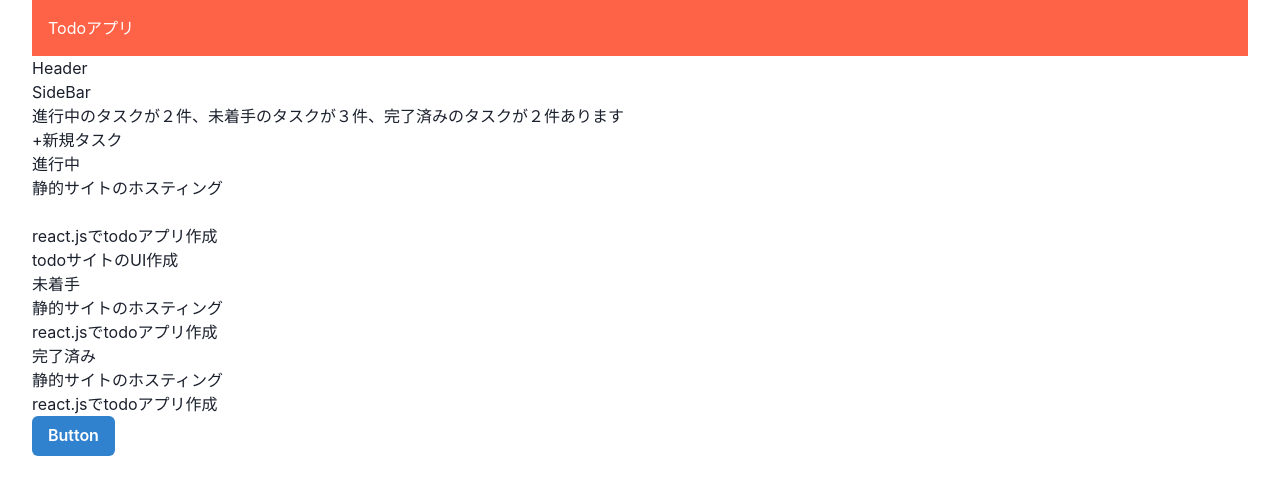
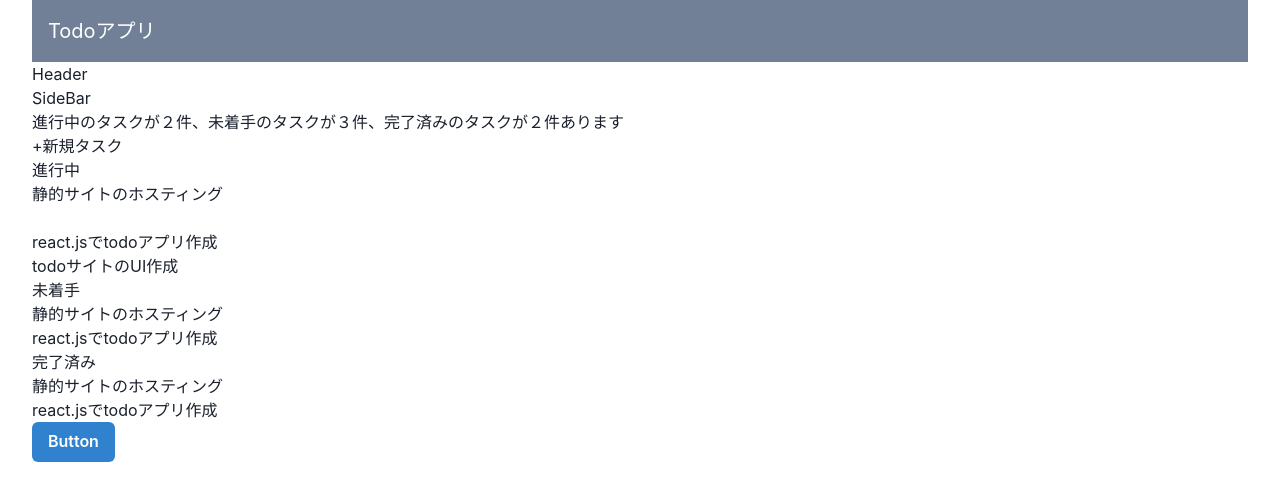
Before and after one commit to if-mentor/next_todo_team_4, a Next.js app: page / in a window 1280 px wide. Shown: the top 500 px of the page. Built offline with nearby package versions, Linux system fonts and the light colour scheme.

Commit message:
#2 Header部分の作成とスタイル調整

```diff
--- a/pages/Header.js
+++ b/pages/Header.js
@@ -5,7 +5,7 @@ export class Header extends Component {
   render() {
     return (
       <>
-        <Box bg="tomato" w="100%" p={4} color="white">
+        <Box bg="gray.500" w="100%" p={4} color="white" fontSize={"20px"}>
           Todoアプリ
         </Box>
       </>
```
